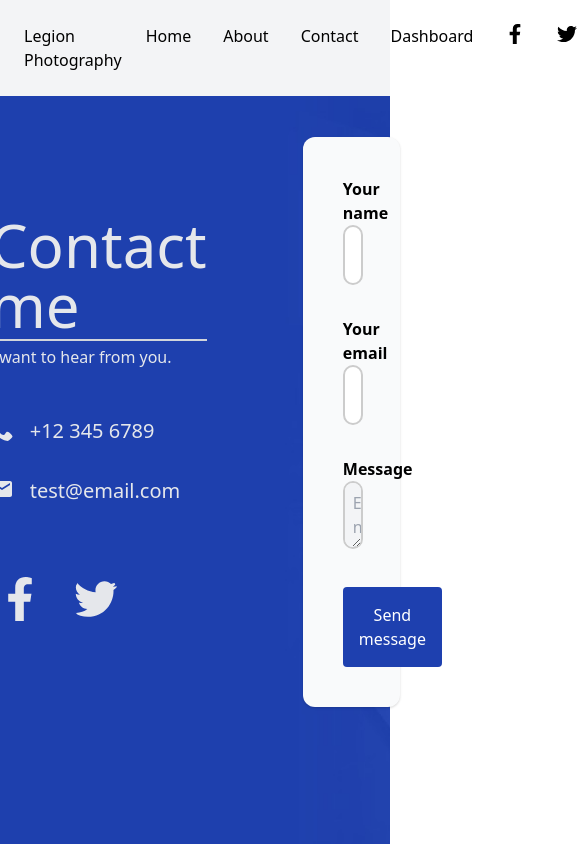
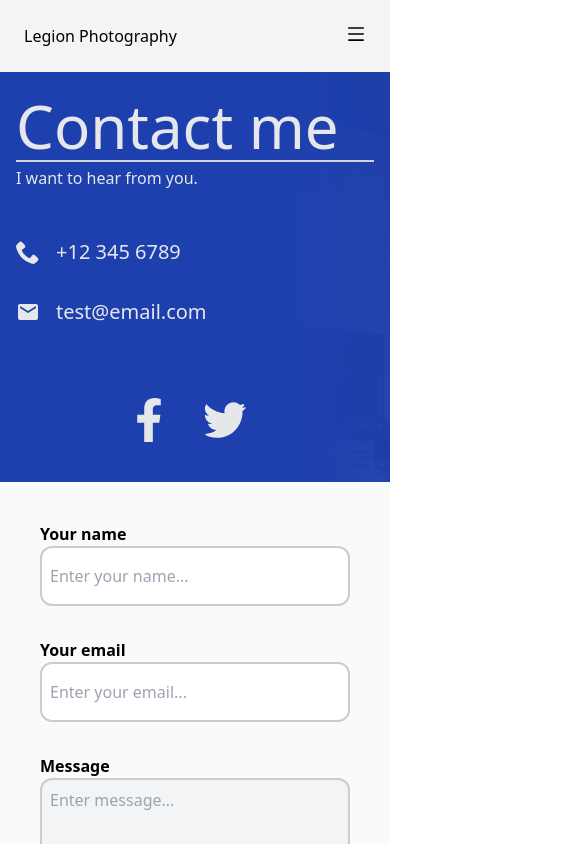
Before and after one commit to Legion555/nextjs-sandbox-client, a Next.js app: page /contact in a window 390 px wide. Shown: the top 844 px of the page, 585 px wide, since content can reach past the window. Built offline with nearby package versions, Linux system fonts and the light colour scheme.

Commit message:
add mobile responsiveness

```diff
--- a/components/Login.js
+++ b/components/Login.js
@@ -72,7 +72,7 @@ export default function Login() {
 
 
     return (
-        <div  className="flex w-screen h-screen justify-center items-center">
+        <div  className="login flex w-screen h-screen justify-center items-center">
             <div className="w-max h-max p-10 bg-gray-50 rounded shadow">
                 <h1 className="mb-10 text-center text-4xl">
                     <span className='text-black-400'>Login</span>
--- a/components/Nav.js
+++ b/components/Nav.js
@@ -1,19 +1,44 @@
 import Link from 'next/link'
+import { useState } from 'react'
+import {AiOutlineMenu} from 'react-icons/ai'
 import {FaFacebookF, FaTwitter} from 'react-icons/fa'
 
 export default function Nav() {
+    const [showMenu, setShowMenu] = useState(false);
+
+    const toggleMenu = () => {
+        if (!showMenu) {
+            setShowMenu(true)
+        } else {
+            setShowMenu(false)
+        }
+    }
+
     return (
-        <nav className="absolute w-screen h-max bg-gray-100 flex justify-evenly content-center p-4">
+        <nav className="absolute w-screen h-max bg-gray-100 flex justify-between md:justify-evenly content-center p-4">
             <div>
                 <p className="p-2">Legion Photography</p>
             </div>
-            <div className="flex">
+            {/* Screen: Mobile */}
+            <div className="block md:hidden">
+                <AiOutlineMenu className="p-2 text-4xl" onClick={toggleMenu} />
+                {showMenu &&
+                    <div className="absolute left-0 mt-4 w-full h-max bg-gray-200">
+                        <Link href="/"><p className="mx-2 p-2 cursor-pointer rounded-xl hover:bg-gray-200" onClick={toggleMenu}>Home</p></Link>
+                        <Link href="/about"><p className="mx-2 p-2 cursor-pointer rounded-xl hover:bg-gray-200" onClick={toggleMenu}>About</p></Link>
+                        <Link href="/contact"><p className="mx-2 p-2 cursor-pointer rounded-xl hover:bg-gray-200" onClick={toggleMenu}>Contact</p></Link>
+                        <Link href="/admin"><p className="mx-2 p-2 cursor-pointer rounded-xl hover:bg-gray-200" onClick={toggleMenu}>Dashboard</p></Link>
+                    </div>
+                }
+            </div>
+            {/* Screen: Tablet+ */}
+            <div className="hidden md:flex">
                 <Link href="/"><p className="mx-2 p-2 cursor-pointer rounded-xl hover:bg-gray-200">Home</p></Link>
                 <Link href="/about"><p className="mx-2 p-2 cursor-pointer rounded-xl hover:bg-gray-200">About</p></Link>
                 <Link href="/contact"><p className="mx-2 p-2 cursor-pointer rounded-xl hover:bg-gray-200">Contact</p></Link>
                 <Link href="/admin"><p className="mx-2 p-2 cursor-pointer rounded-xl hover:bg-gray-200">Dashboard</p></Link>
             </div>
-            <div className="flex">
+            <div className="hidden md:flex">
                 <FaFacebookF className="mx-2 p-2 text-4xl cursor-pointer rounded-xl hover:bg-gray-200"/>
                 <FaTwitter className="mx-2 p-2 text-4xl cursor-pointer rounded-xl hover:bg-gray-200"/>
             </div>
--- a/components/admin_AlbumView.js
+++ b/components/admin_AlbumView.js
@@ -6,6 +6,7 @@ import { useSelector, useDispatch } from 'react-redux';
 import { updateUserData, updateAlbumData} from '../actions';
 //icons
 import { BsTrash } from 'react-icons/bs';
+import { GiCancel } from 'react-icons/gi';
 
 export default function AddAlbum(props) {
     const dispatch = useDispatch();
@@ -59,13 +60,20 @@ export default function AddAlbum(props) {
 
     return (
         <div className="w-screen h-screen flex justify-center items-center absolute top-0 left-0">
-            <div className="w-full h-full bg-gray-50 bg-opacity-80" onClick={() => props.setAlbumView('')}></div>
-            <div className="w-max h-5/6 absolute px-5 py-3 rounded bg-gray-100 shadow overflow-y-scroll">
+            <div className="w-full h-full fixed bg-gray-400 bg-opacity-95" onClick={() => props.setAlbumView('')}></div>
+            <div className="w-max h-5/6 fixed px-5 py-3 rounded bg-gray-100 shadow overflow-y-scroll">
                 <div>
-                    <h1 className="text-center text-4xl">{albumData.name}</h1>
+                    <div className="flex justify-between items-center">
+                        <div>
+                            <h1 className="text-2xl text-gray-400">Album name</h1>
+                            <div className="w-full h-0.5 bg-gray-400" />
+                            <h1 className="text-4xl">{albumData.name}</h1>
+                        </div>
+                        <GiCancel className="text-3xl text-red-800" onClick={() => props.setAlbumView('')} />
+                    </div>
                     <Upload />
                 </div>
-                <div className="grid w-full justify-center grid-cols-1 md:grid-cols-2 lg:grid-cols-3 gap-4 p-5">
+                <div className="grid w-full h-max justify-center grid-cols-1 md:grid-cols-2 lg:grid-cols-3 gap-4 p-5">
                 {albumData.images && albumData.images.map(image =>
                     <Image img={image.url} key={image.name} imageId={image._id} imageName={image.name} deleteImage={deleteImage} />
                 )}
--- a/pages/contact.js
+++ b/pages/contact.js
@@ -62,26 +62,26 @@ export default function Contact() {
     }
 
     return (
-        <div className="contact h-screen flex justify-center items-center">
-            <div className="text-gray-200">
+        <div className="contact h-screen lg:flex lg:justify-center lg:items-center pt-16">
+            <div className="text-gray-200 px-4 py-8">
                 <h1 className="text-6xl">Contact me</h1>
                 <div className="w-full h-0.5 my-1 bg-gray-300" />
                 <p className="mb-12">I want to hear from you.</p>
 
-                <div className="flex mb-8">
+                <div className="flex items-center mb-8">
                     <ImPhone  className="mr-4 text-2xl" />
                     <p className="text-xl">+12 345 6789</p>
                 </div>
-                <div className="flex mb-16">
+                <div className="flex items-center mb-16">
                     <MdEmail className="mr-4 text-2xl" />
                     <p className="text-xl">test@email.com</p>
                 </div>
-                <div className="flex">
+                <div className="flex justify-center">
                     <FaFacebookF className="mr-4 p-2 text-6xl rounded-3xl hover:bg-gray-200 hover:text-blue-800" />
                     <FaTwitter className="mr-4 p-2 text-6xl rounded-3xl hover:bg-gray-200 hover:text-blue-800" />
                 </div>
             </div>
-            <form className="w-3/12 ml-24 p-10 shadow rounded-xl bg-gray-50" onSubmit={handleSubmit}>
+            <form className="w-full lg:w-6/12 lg:ml-12 xl:w-4/12 p-10 lg:rounded-xl shadow bg-gray-50" onSubmit={handleSubmit}>
                 <label className="font-bold">Your name</label>
                 <input className="contact_input w-full mb-8 px-2 py-4 outline-none rounded-xl"
                     type="text" placeholder={nameError} required
@@ -92,7 +92,7 @@ export default function Contact() {
                     value={email} onChange={(e) => setEmail(e.target.value)} />
                 <label className="font-bold">Message</label>
                 <textarea className="contact_input w-full mb-8 px-2 py-2 outline-none rounded-xl bg-gray-100"
-                    type="text" placeholder={messageError} required
+                    type="text" placeholder={messageError} required rows='5'
                     value={message} onChange={(e) => setMessage(e.target.value)} />
                 <button className="p-4 rounded bg-blue-800 text-white hover:bg-blue-600" type="submit">{status}</button>
             </form>
```
Also changed, not shown: styles/globals.css (+7 -0 lines).
